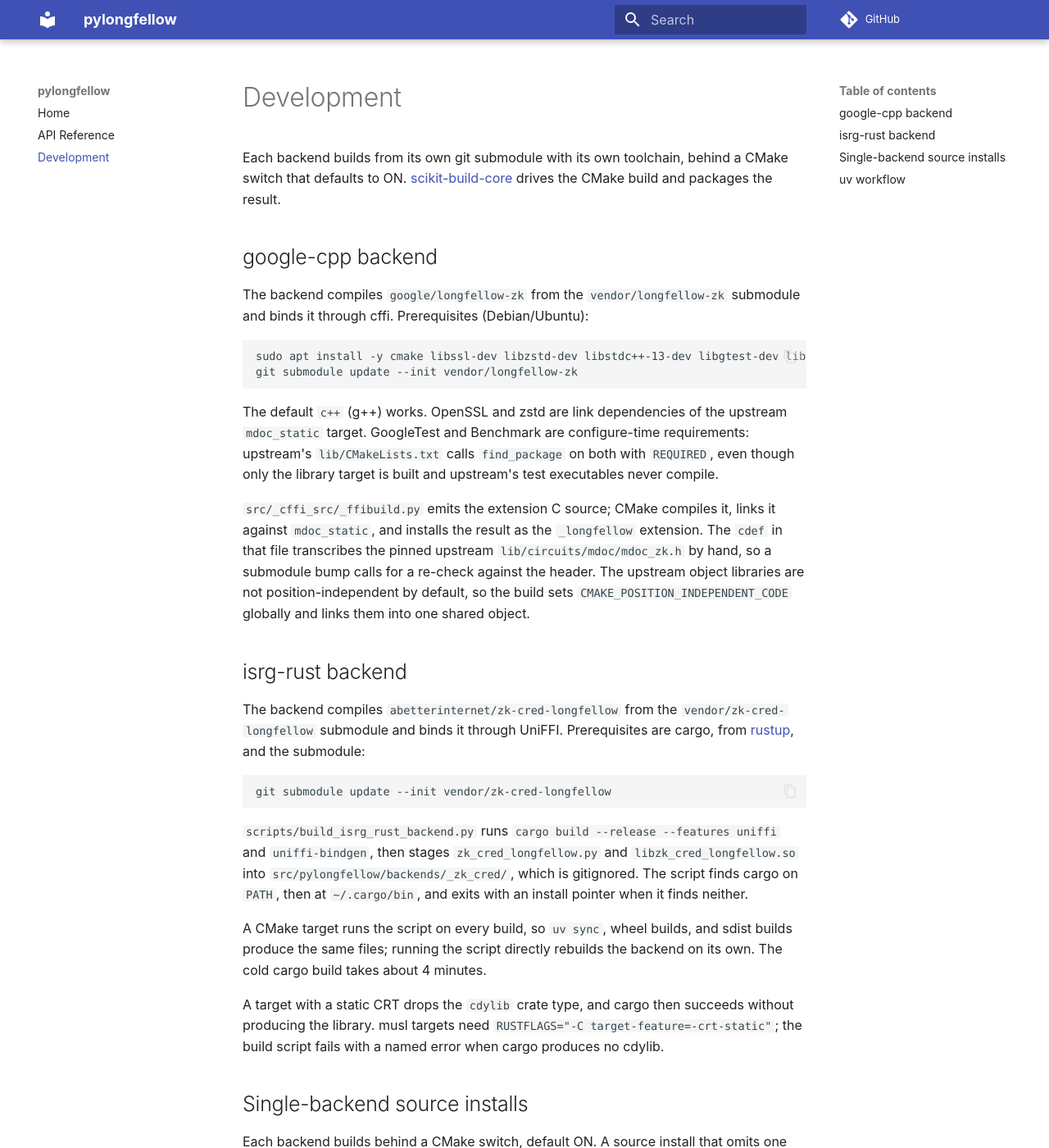
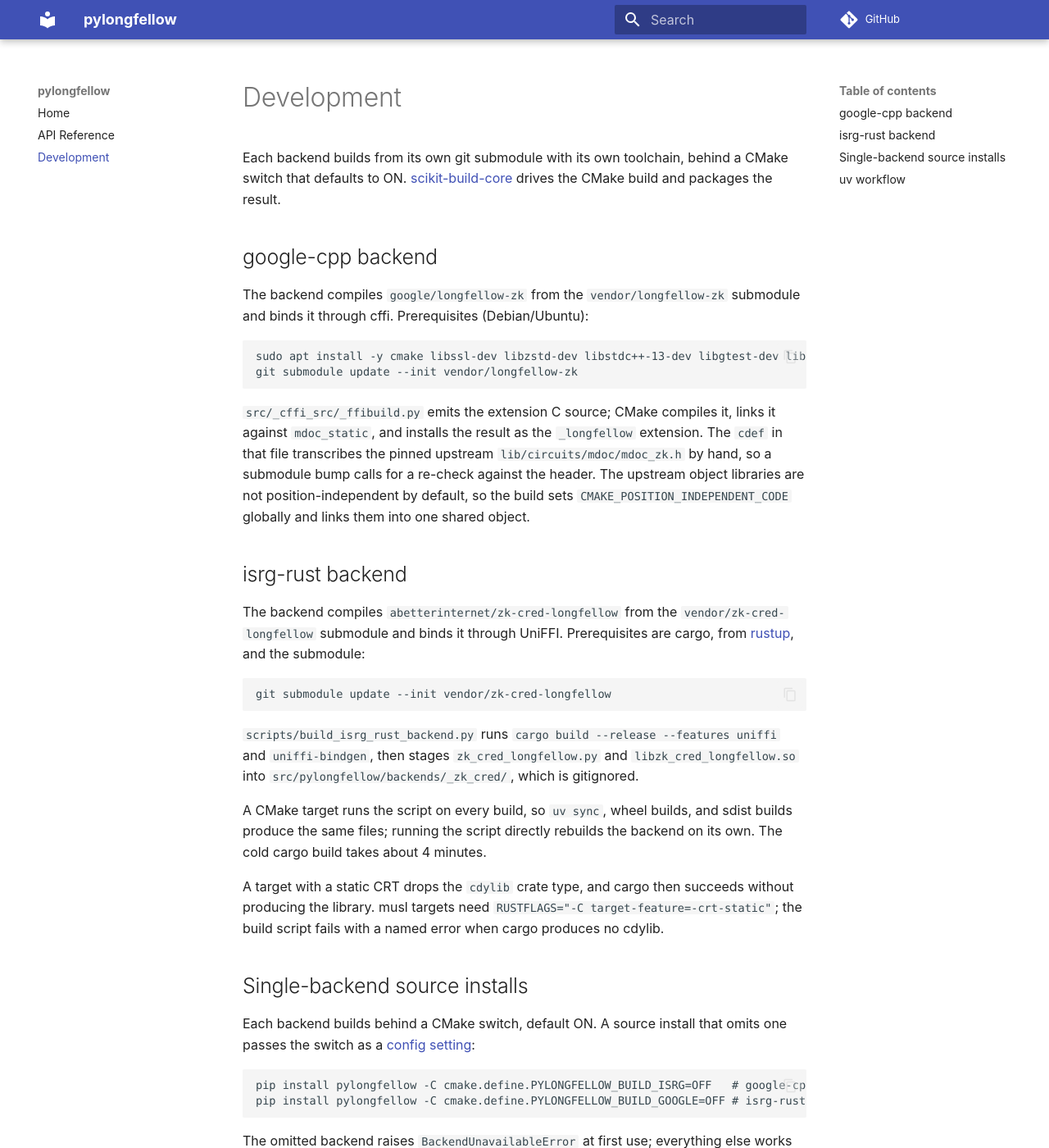
Before and after one commit to pipe23-org/pylongfellow, an MkDocs documentation site: the page built from docs/development.md, in a window 1280 px wide and 1400 px high. Shown: the whole window at 82% size. Built offline with MkDocs 1.6.1 and Material for MkDocs 9.7.7, drawn with Linux system fonts in a browser that asks for light colours; comment, search, counter and statistics services are not loaded.

Commit message:
docs: development keeps only what this project did
Upstream's link and configure requirements explain themselves at build
time; the page keeps the binding mechanism, the cdef re-check rule, and
the PIC flag.

````diff
--- a/docs/development.md
+++ b/docs/development.md
@@ -13,11 +13,6 @@ it through cffi. Prerequisites (Debian/Ubuntu):
 sudo apt install -y cmake libssl-dev libzstd-dev libstdc++-13-dev libgtest-dev libbenchmark-dev
 git submodule update --init vendor/longfellow-zk
 ```
-
-The default `c++` (g++) works. OpenSSL and zstd are link dependencies of the upstream
-`mdoc_static` target. GoogleTest and Benchmark are configure-time requirements: upstream's
-`lib/CMakeLists.txt` calls `find_package` on both with `REQUIRED`, even though only the library
-target is built and upstream's test executables never compile.
 
 `src/_cffi_src/_ffibuild.py` emits the extension C source; CMake compiles it, links it against
 `mdoc_static`, and installs the result as the `_longfellow` extension. The `cdef` in that file
@@ -38,8 +33,7 @@ git submodule update --init vendor/zk-cred-longfellow
 
 `scripts/build_isrg_rust_backend.py` runs `cargo build --release --features uniffi` and
 `uniffi-bindgen`, then stages `zk_cred_longfellow.py` and `libzk_cred_longfellow.so` into
-`src/pylongfellow/backends/_zk_cred/`, which is gitignored. The script finds cargo on `PATH`,
-then at `~/.cargo/bin`, and exits with an install pointer when it finds neither.
+`src/pylongfellow/backends/_zk_cred/`, which is gitignored.
 
 A CMake target runs the script on every build, so `uv sync`, wheel builds, and sdist builds
 produce the same files; running the script directly rebuilds the backend on its own. The cold
````
